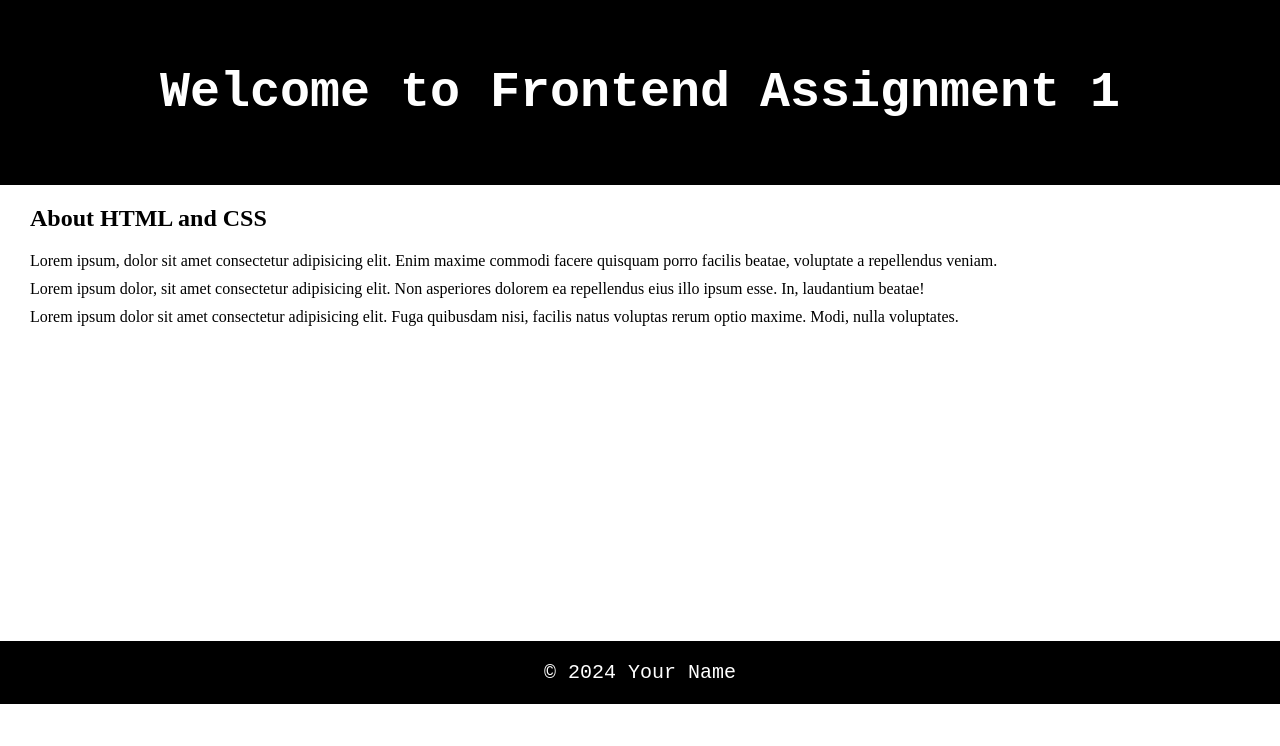
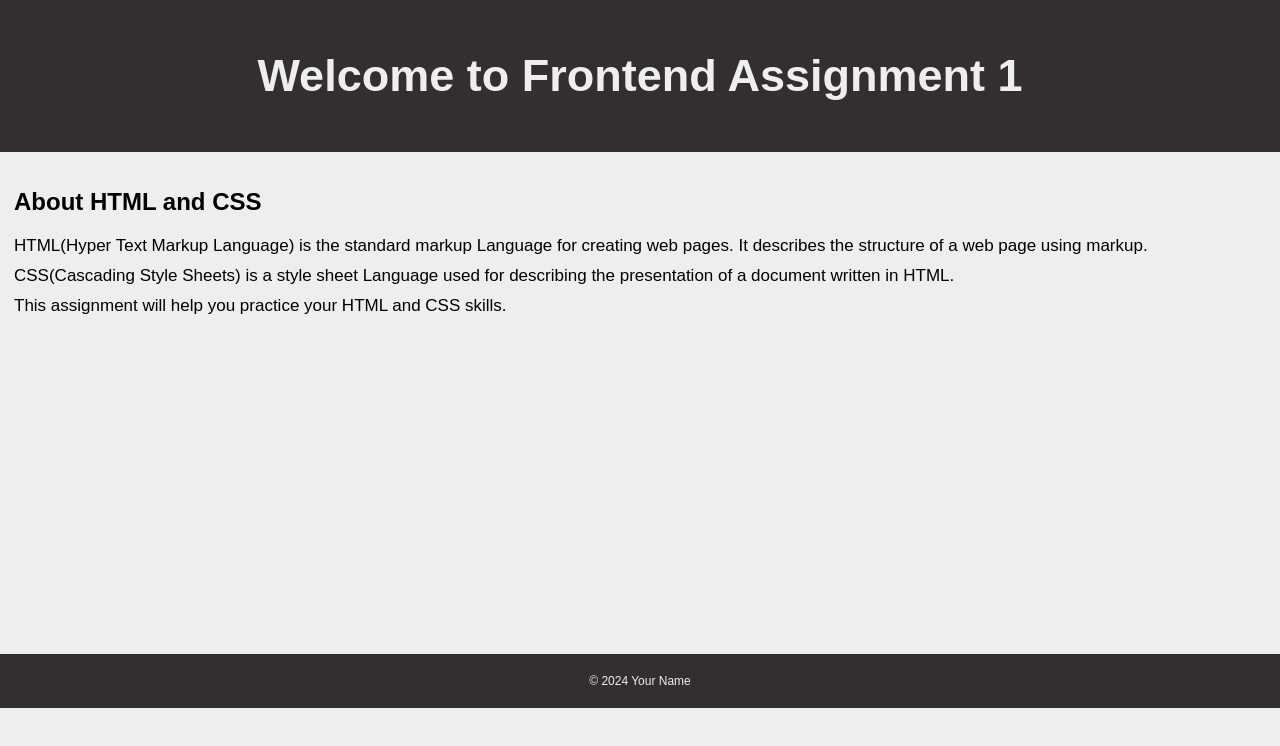
Before and after one commit to cnannu/assignment3, a plain HTML site: page index.html in a window 1280 px wide. Drawn offline with Linux system fonts and the light colour scheme.

Commit message:
editingdone

```diff
--- a/index.html
+++ b/index.html
@@ -3,7 +3,7 @@
   <head>
     <meta charset="UTF-8" />
     <meta name="viewport" content="width=device-width, initial-scale=1.0" />
-    <title>Document</title>
+    <title>Assignment no-1</title>
     <link rel="stylesheet" href="style.css" />
   </head>
   <body>
@@ -13,17 +13,12 @@
     <main>
       <h2>About HTML and CSS</h2>
       <p>
-        Lorem ipsum, dolor sit amet consectetur adipisicing elit. Enim maxime
-        commodi facere quisquam porro facilis beatae, voluptate a repellendus
-        veniam.
+        HTML(Hyper Text Markup Language) is the standard markup Language for creating web pages. It describes the structure of a web page using markup.
       </p>
       <p>
-        Lorem ipsum dolor, sit amet consectetur adipisicing elit. Non asperiores
-        dolorem ea repellendus eius illo ipsum esse. In, laudantium beatae!
-      </p>
+        CSS(Cascading Style Sheets) is a style sheet Language used for describing the presentation of a document written in HTML.
       <p>
-        Lorem ipsum dolor sit amet consectetur adipisicing elit. Fuga quibusdam
-        nisi, facilis natus voluptas rerum optio maxime. Modi, nulla voluptates.
+        This assignment will help you practice your HTML and CSS skills.
       </p>
     </main>
     <footer>&copy; 2024 Your Name</footer>
--- a/style.css
+++ b/style.css
@@ -2,30 +2,34 @@
     margin: 0px;
     padding: 0px;
 }
+body{
+    font-family: Arial, Helvetica, sans-serif;
+    background-color: #EEEEEE;
+}
 
 h1 {
-    background-color: black;
-    color: white;
+    background-color: rgb(23 21 21 / 88%);
+    color: #EEEEEE;
     text-align: center;
-    padding: 5%;
+    padding: 50px;
     margin-bottom: 20px;
-    font-family: monospace;
-    font-size: 50px;
+    font-size: 45px;
 }
 main h2 {
+    margin-top: 36px;
     margin-bottom: 20px;
-    padding-left: 30px;
+    padding-left: 14px;
 }
 footer {
-    background-color: black;
-    color: white;
+    background-color: rgb(23 21 21 / 88%);
+    color: #EEEEEE;
     text-align: center;
-    margin-top: 315px;
+    margin-top: 338px;
     padding: 20px;
-    font-family: monospace;
-    font-size: 20px;
+    font-size: 12px;
 }
 p {
     margin-bottom: 10px;
-    padding-left: 30px;
+    padding-left: 14px;
+    font-size: 17px;
 }
```
